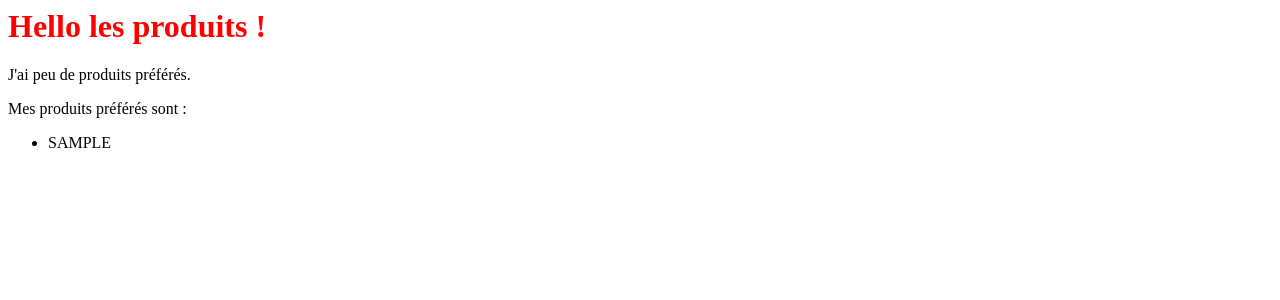
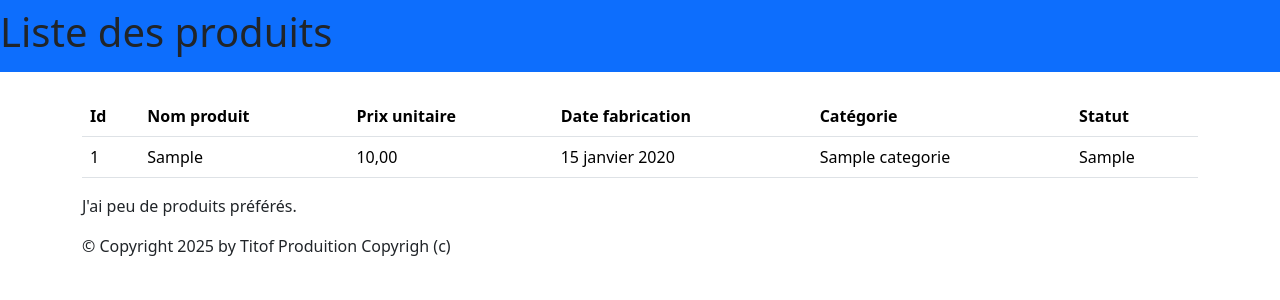
Before and after one commit to MatheoLobjois/Programmation-avanc-e, a Django app: page /monApp/listeProduits/ in a window 1280 px wide. Shown: the top 300 px of the page. Run offline with Django 5.2, Linux system fonts and the light colour scheme; tables that the repository leaves empty hold one stand-in row (values such as "Sample post"); some libraries are stand-ins or nearby versions.

Commit message:
Ajout bootstrap listeProduits

```diff
--- a/TutoDjango/TutoDjango/settings.py
+++ b/TutoDjango/TutoDjango/settings.py
@@ -39,6 +39,7 @@ INSTALLED_APPS = [
     'django.contrib.staticfiles',
     'monApp',
     'debug_toolbar',
+    'django_bootstrap5',
     ]
 
 MIDDLEWARE = [
--- a/TutoDjango/monApp/templates/monApp/base.html
+++ b/TutoDjango/monApp/templates/monApp/base.html
@@ -1,10 +1,32 @@
+<!doctype html>
 {% load static %}
-<html>
+<html lang="fr">
     <head>
+        <meta charset="utf -8">
         <title>Mon app DJANGO</title>
-        <link rel="stylesheet" href="{% static 'style.css' %}" />
+        {% block styles %}
+        <link rel="stylesheet" href="{% static 'styles.css' %}" />
+        {% load django_bootstrap5 %}
+        {% bootstrap_css %}
+        {% bootstrap_javascript %}
+        {% endblock %}
     </head>
     <body>
-        {% block contenu %}{% endblock %}
+        {% block nav %}
+        <nav class="navbar navbar-expand-md navbar-dark bg-primary mb-4">
+            {% block menu %}{% endblock %}
+        </nav >
+        {% endblock %}
+        <main role="main" class="container top-pushed">
+        <div class="jumbotron">
+            {% block contenu %}
+            {% endblock %}
+        </div>
+        </main >
+        <footer class="footer">
+            <div class="container">
+                <p>&copy; Copyright {% now "Y" %} by Titof Produition Copyrigh (c)</p>
+            </div>
+        </footer>
     </body>
 </html>
--- a/TutoDjango/monApp/templates/monApp/list_produits.html
+++ b/TutoDjango/monApp/templates/monApp/list_produits.html
@@ -1,6 +1,30 @@
 {% extends 'monApp/base.html' %}
+{% block menu %}
+<h1>Liste des produits</h1>
+{% endblock %}
 {% block contenu %}
-<h1>Hello les produits !</h1>
+    <table class="table">
+    <thead>
+        <th>Id</th>
+        <th>Nom produit</th>
+        <th>Prix unitaire</th>
+        <th>Date fabrication</th>
+        <th>Catégorie</th>
+        <th>Statut</th>
+    </thead>
+    <tbody>
+    {% for prdt in prdts %}
+        <tr>
+        <td>{{ prdt.refProd }} </td>
+        <td>{{ prdt.intituleProd }} </td>
+        <td>{{ prdt.prixUnitaireProd }} </td>
+        <td>{{ prdt.dateFabrication }} </td>
+        <td>{{ prdt.categorie }} </td>
+        <td>{{ prdt.statut }} </td>
+        </tr>
+    {% endfor %}
+    </tbody>
+    </table>
     <p>
         J'ai
         {% if prdts|length < 5 %}
@@ -12,10 +36,4 @@
         {% endif %}
         produits préférés.
     </p>
-<p>Mes produits préférés sont :</p>
-<ul>
-    {% for prdt in prdts %}
-    <li>{{ prdt.intituleProd| upper }}</li>
-    {% endfor %}
-</ul>
 {% endblock %}
```
Lines whose indentation alone changed are shown as unchanged.
